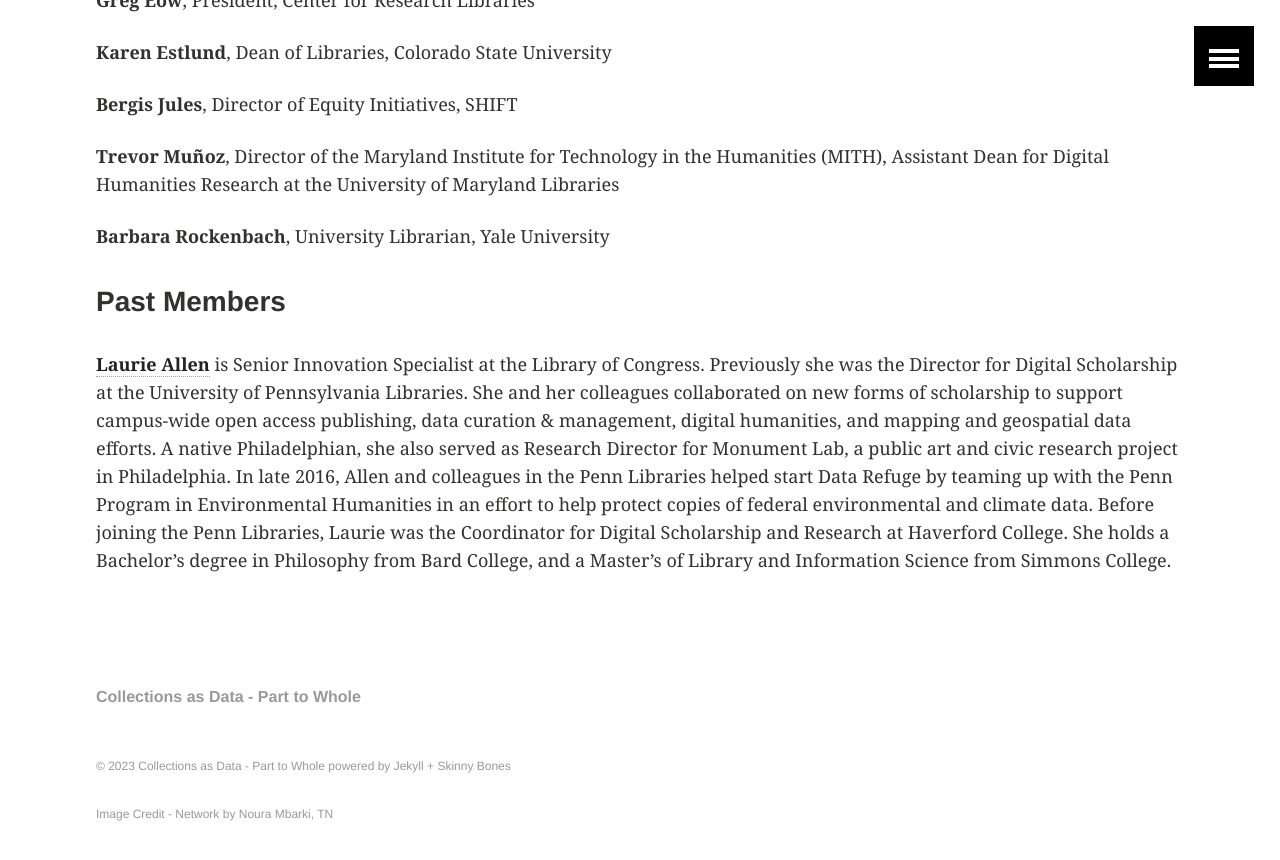
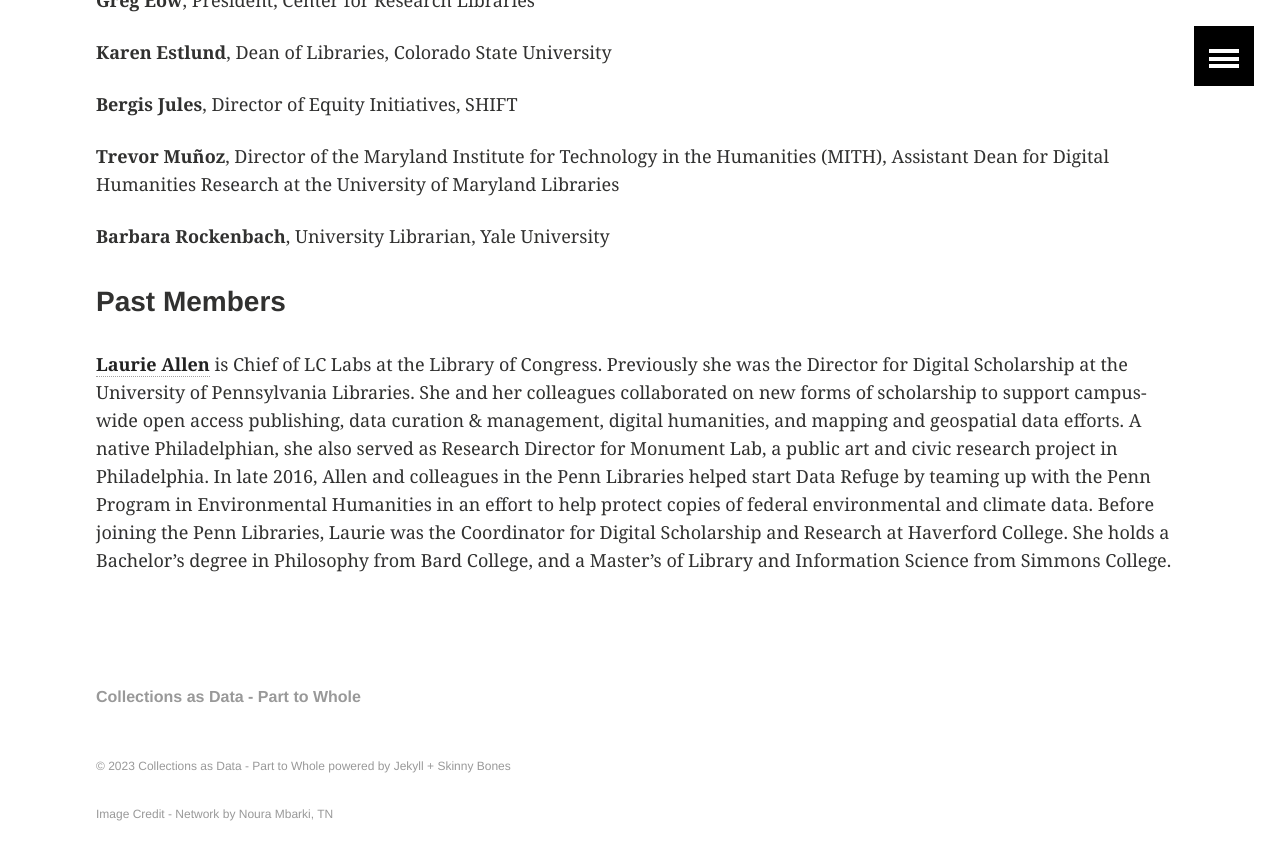
Before and after one commit to collectionsasdata/part2whole, a Jekyll site: the page built from team.md, in a window 1280 px wide and 900 px high, scrolled down 1055 px. Shown: the top 860 px of the window. Built offline with Jekyll 4.4.1, drawn with Linux system fonts in a browser that asks for light colours.

Commit message:
Update team.md

```diff
--- a/team.md
+++ b/team.md
@@ -32,4 +32,4 @@ title:  "Team"
 
 ### Past Members
 
-[**Laurie Allen**](http://www.laurieallen.org/) is Senior Innovation Specialist at the Library of Congress. Previously she was the Director for Digital Scholarship at the University of Pennsylvania Libraries. She and her colleagues collaborated on new forms of scholarship to support campus-wide open access publishing, data curation & management, digital humanities, and mapping and geospatial data efforts. A native Philadelphian, she also served as Research Director for Monument Lab, a public art and civic research project in Philadelphia. In late 2016, Allen and colleagues in the Penn Libraries helped start Data Refuge by teaming up with the Penn Program in Environmental Humanities in an effort to help protect copies of federal environmental and climate data.  Before joining the Penn Libraries, Laurie was the Coordinator for Digital Scholarship and Research at Haverford College. She holds a Bachelor's degree in Philosophy from Bard College, and a Master's of Library and Information Science from Simmons College.
+[**Laurie Allen**](http://www.laurieallen.org/) is Chief of LC Labs at the Library of Congress. Previously she was the Director for Digital Scholarship at the University of Pennsylvania Libraries. She and her colleagues collaborated on new forms of scholarship to support campus-wide open access publishing, data curation & management, digital humanities, and mapping and geospatial data efforts. A native Philadelphian, she also served as Research Director for Monument Lab, a public art and civic research project in Philadelphia. In late 2016, Allen and colleagues in the Penn Libraries helped start Data Refuge by teaming up with the Penn Program in Environmental Humanities in an effort to help protect copies of federal environmental and climate data.  Before joining the Penn Libraries, Laurie was the Coordinator for Digital Scholarship and Research at Haverford College. She holds a Bachelor's degree in Philosophy from Bard College, and a Master's of Library and Information Science from Simmons College.
```
